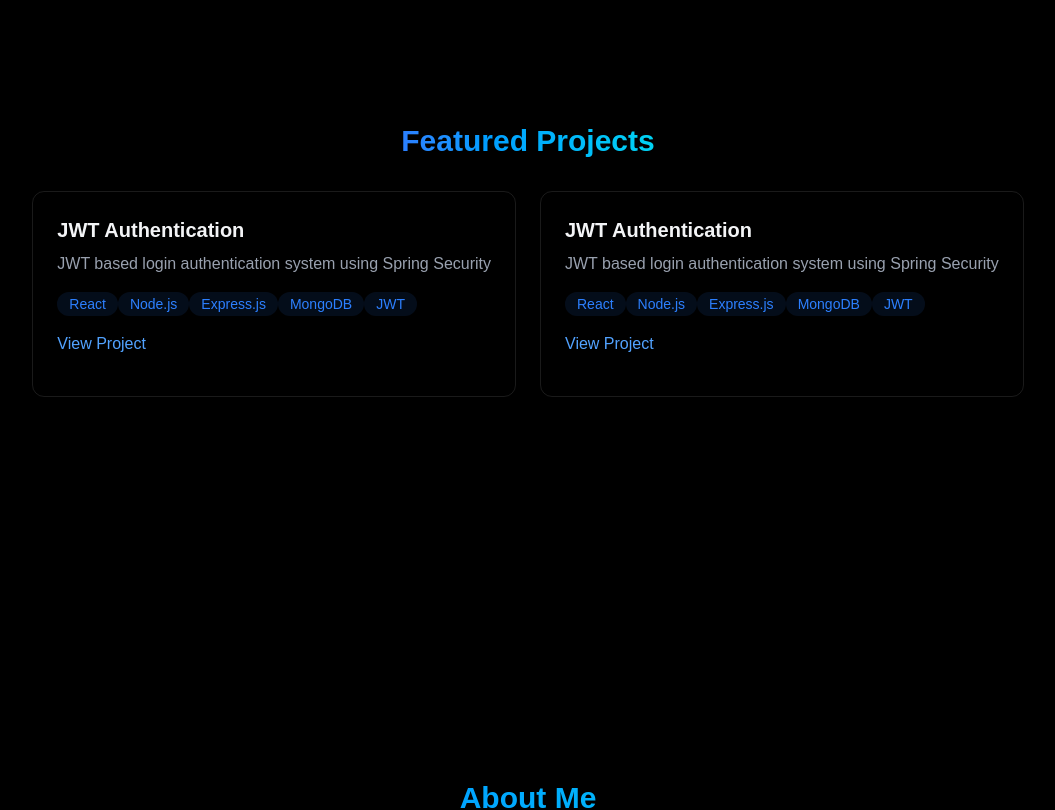
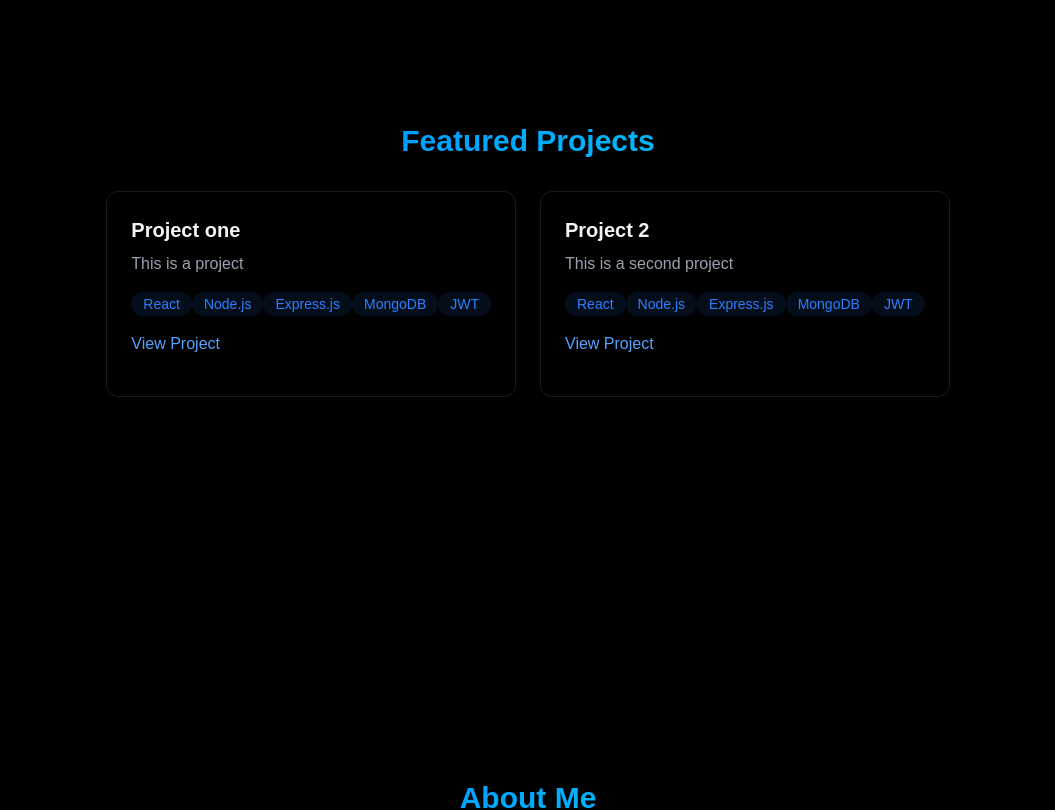
Before and after one commit to Ryan3389/Ryan-Cuthbert-Portfolio, a React (Vite) app: page / in a window 1280 px wide. Shown: the part 940-1750 px from the top of the page, without its empty margins (112-1167 px from the left). Built offline with nearby package versions, Linux system fonts and the light colour scheme.

Commit message:
added animaiton

```diff
--- a/src/App.jsx
+++ b/src/App.jsx
@@ -20,7 +20,7 @@ function App() {
         <Projects />
         <About />
       </main>
-      {/* <LoadingScreen /> */}
+
     </>
   )
 }
--- /dev/null
+++ b/src/components/RevealOnScroll.jsx
@@ -0,0 +1,21 @@
+import { useEffect, useRef } from "react"
+
+function RevealOnScroll({ children }) {
+    const ref = useRef(null)
+
+    useEffect(() => {
+        const observer = new IntersectionObserver(([entry]) => {
+            if (entry.isIntersecting) {
+                ref.current.classList.add("visible")
+            }
+        }, { threshold: 0.2, rootMargin: "0px 0px -50px 0px" })
+
+        if (ref.current) observer.observe(ref.current)
+
+        return () => observer.disconnect()
+    })
+    return (
+        <div ref={ref} className="reveal">{children}</div>
+    )
+}
+export default RevealOnScroll
--- a/src/components/sections/About.jsx
+++ b/src/components/sections/About.jsx
@@ -1,9 +1,11 @@
+import RevealOnScroll from "../RevealOnScroll"
 
 function About() {
     const frontEndSkills = ["React", "Vue", "TypeScript", "TailwindCSS"]
     const backEndSkills = ["Node.js", "Python", "AWS", "MongoDB", "GraphQL"]
     return (
         <section id="about" className="min-h-screen flex items-center justify-center py-20">
+            <RevealOnScroll>
                 <article className="max-w-3xl mx-auto px-4">
                     <h2 className="text-3xl font-bold mb-8 bg-gradient-to-r from-blue-500 to-cyan-400 bg-clip-text text-transparent text-center">About Me</h2>
 
@@ -47,6 +49,7 @@ function About() {
                         </div>
                     </div>
                 </article>
+            </RevealOnScroll>
         </section>
     )
 }
--- a/src/components/sections/Home.jsx
+++ b/src/components/sections/Home.jsx
@@ -1,6 +1,9 @@
+import RevealOnScroll from "../RevealOnScroll"
+
 function Home() {
     return (
         <section id="home" className="min-h-screen flex items-center justify-center relative">
+            <RevealOnScroll>
                 <article className="text-center z-10 px-4">
                     <h1 className="text-5xl md:text-7xl font-bold mb-6 bg-gradient-to-r from-blue-500 to-cyan-400 bg-clip-text text-transparent leading-right">Hi, I'm Ryan Cuthbert</h1>
                     <p className="text-gray-400 text-lg mb-8 max-w-lg mx-auto">I am a software engineer</p>
@@ -10,6 +13,7 @@ function Home() {
                         <a href="#contact" className="border border-blue-500/50 text-blue-500 py-3 px-6 rounded font-medium transition-all duration-200 hover:-translate-y-0.5 hover:shadow-[0_0_15px_rgba(59, 130, 246, 0.2)] hover:bg-blue-500/10">Contact Me</a>
                     </div>
                 </article>
+            </RevealOnScroll>
         </section>
     )
 }
--- a/src/components/sections/Projects.jsx
+++ b/src/components/sections/Projects.jsx
@@ -1,14 +1,17 @@
+import RevealOnScroll from "../RevealOnScroll"
+
 function Projects() {
     return (
         <section id="projects" className="min-h-screen flex items-center justify-center flex-col py-20">
+            <RevealOnScroll>
                 <div className="max-w-5xl mx-auto px-4">
                     <h2 className="text-3xl font-bold mb-8 bg-gradient-to-r from-blue-500 to-cyan-400 bg-clip-text text-transparent text-center">Featured Projects</h2>
                 </div>
 
                 <article className="grid grid-cols-1 md:grid-cols-2 gap-6">
                     <div className="p-6 rounded-xl border border-white/10 hover:-translate-y-1 hover:border-blue-500/30 hover:shadow-[0_2px_8px_rgba(59, 130, 224, 0.1)] transition">
-                    <h3 className="text-xl font-bold mb-2">JWT Authentication</h3>
-                    <p className="text-gray-400 mb-4">JWT based login authentication system using Spring Security</p>
+                        <h3 className="text-xl font-bold mb-2">Project one</h3>
+                        <p className="text-gray-400 mb-4">This is a project</p>
                         <div>
                             {["React", "Node.js", "Express.js", "MongoDB", "JWT"].map((tech, index) => (
                                 <span key={index} className="bg-blue-500/10 text-blue-500 py-1 px-3 rounded-full text-sm hover:bg-blue-500/20 hover:shadow-[0_2px_8px_rgba(59, 130, 224, 0.1)] transition-all">
@@ -22,8 +25,8 @@ function Projects() {
                         </div>
                     </div>
                     <div className="p-6 rounded-xl border border-white/10 hover:-translate-y-1 hover:border-blue-500/30 hover:shadow-[0_2px_8px_rgba(59, 130, 224, 0.1)] transition">
-                    <h3 className="text-xl font-bold mb-2">JWT Authentication</h3>
-                    <p className="text-gray-400 mb-4">JWT based login authentication system using Spring Security</p>
+                        <h3 className="text-xl font-bold mb-2">Project 2</h3>
+                        <p className="text-gray-400 mb-4">This is a second project</p>
                         <div>
                             {["React", "Node.js", "Express.js", "MongoDB", "JWT"].map((tech, index) => (
                                 <span key={index} className="bg-blue-500/10 text-blue-500 py-1 px-3 rounded-full text-sm hover:bg-blue-500/20 hover:shadow-[0_2px_8px_rgba(59, 130, 224, 0.1)] transition-all">
@@ -38,6 +41,7 @@ function Projects() {
                     </div>
 
                 </article>
+            </RevealOnScroll>
         </section>
     )
 }
--- a/src/index.css
+++ b/src/index.css
@@ -42,3 +42,14 @@ body {
     animation: loading 0.8s ease infinite;
   }
 }
+
+.reveal {
+  opacity: 0;
+  transform: translateY(20px);
+  transition: opacity 0.7s ease, transform 0.7s ease;
+}
+
+.reveal.visible {
+  opacity: 1;
+  transform: translateY(0);
+}
```
Lines whose indentation alone changed are shown as unchanged.
